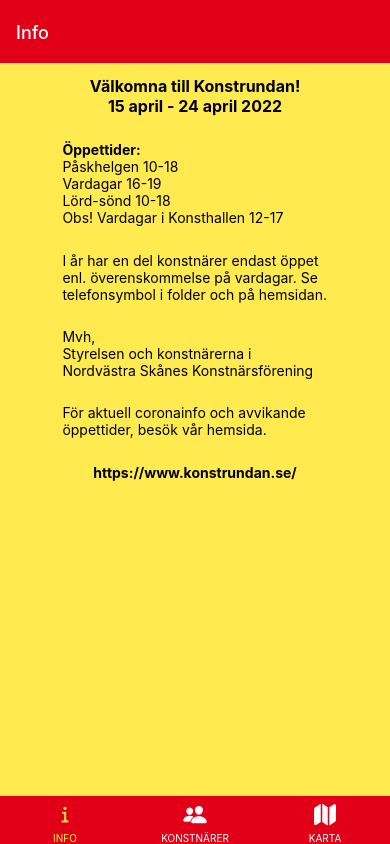
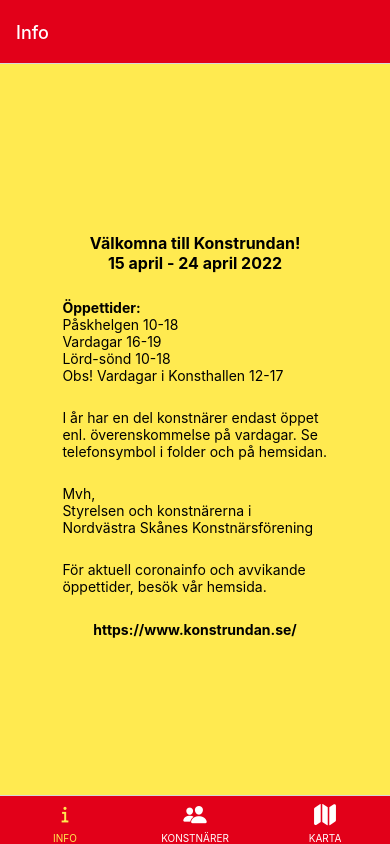
Before and after one commit to Leverin/Konstrundan, a React Native app: screen /Info in a window 390 px wide. Built offline with nearby package versions, Linux system fonts and the light colour scheme.

Commit message:
Centered content

```diff
--- a/components/InfoViewArtist.js
+++ b/components/InfoViewArtist.js
@@ -41,7 +41,7 @@
     );
 
     return (
-        <ScrollView style={styles.scrollView}>
+        <ScrollView style={styles.scrollView} contentContainerStyle={styles.scrollViewContentContainerStyle}>
             <View style={styles.container}>
                 <View style={styles.containerText}>
                     {name ? <Text style={[styles.textWithPadding, styles.textBold]} numberOfLines={1} adjustsFontSizeToFit={true}>{name}</Text> : null}
@@ -60,6 +60,9 @@
 const styles = StyleSheet.create({
     scrollView: {
         backgroundColor: KONSTRUNDAN_COLOURS.WHITE,
+    },
+    scrollViewContentContainerStyle: {
+        flex: 1,
     },
 	container: {
     	flex: 1,
--- a/components/InfoViewGeneral.js
+++ b/components/InfoViewGeneral.js
@@ -10,7 +10,7 @@
 
 const InfoViewGeneral = () => {
     return (
-        <ScrollView style={styles.scrollView}>
+        <ScrollView style={styles.scrollView} contentContainerStyle={styles.scrollViewContentContainerStyle}>
             <View style={styles.container}>
                 <View style={styles.containerTextMain}>
                     <View style={styles.containerCenter}>
@@ -40,6 +40,9 @@
 const styles = StyleSheet.create({
     scrollView: {
         backgroundColor: KONSTRUNDAN_COLOURS.YELLOW,
+    },
+    scrollViewContentContainerStyle: {
+        flex: 1,
     },
     container: {
         flex: 1,
```
